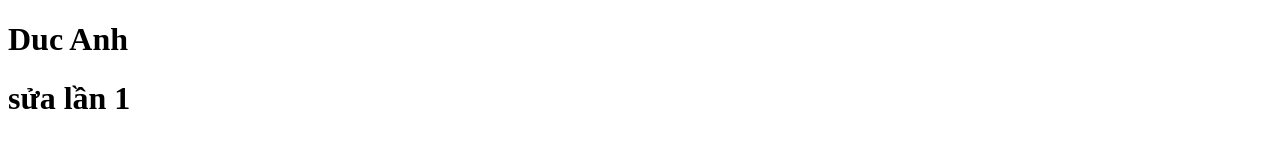
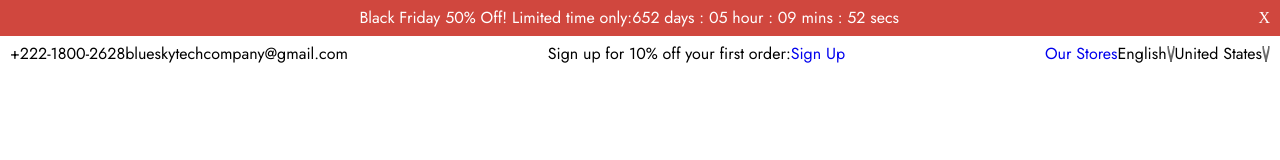
Before and after one commit to Anh-4112/demo, a plain HTML site: page index.html in a window 1280 px wide. Drawn offline with Linux system fonts and the light colour scheme.

Commit message:
commit 2

```diff
--- /dev/null
+++ b/assets/css/reset.css
@@ -0,0 +1,48 @@
+/* http://meyerweb.com/eric/tools/css/reset/
+   v2.0 | 20110126
+   License: none (public domain)
+*/
+
+html, body, div, span, applet, object, iframe,
+h1, h2, h3, h4, h5, h6, p, blockquote, pre,
+a, abbr, acronym, address, big, cite, code,
+del, dfn, em, img, ins, kbd, q, s, samp,
+small, strike, strong, sub, sup, tt, var,
+b, u, i, center,
+dl, dt, dd, ol, ul, li,
+fieldset, form, label, legend,
+table, caption, tbody, tfoot, thead, tr, th, td,
+article, aside, canvas, details, embed,
+figure, figcaption, footer, header, hgroup,
+menu, nav, output, ruby, section, summary,
+time, mark, audio, video {
+	margin: 0;
+	padding: 0;
+	border: 0;
+	font-size: 100%;
+	font: inherit;
+	vertical-align: baseline;
+}
+/* HTML5 display-role reset for older browsers */
+article, aside, details, figcaption, figure,
+footer, header, hgroup, menu, nav, section {
+	display: block;
+}
+body {
+	line-height: 1;
+}
+ol, ul {
+	list-style: none;
+}
+blockquote, q {
+	quotes: none;
+}
+blockquote:before, blockquote:after,
+q:before, q:after {
+	content: '';
+	content: none;
+}
+table {
+	border-collapse: collapse;
+	border-spacing: 0;
+}
--- /dev/null
+++ b/assets/css/style.css
@@ -0,0 +1,74 @@
+* {
+    box-sizing: border-box;
+}
+
+html {
+    font-size: 62.5%;
+}
+
+/* Khôi phục lại cỡ chữ mặc định theo rem */
+body {
+    font-size: 1.6rem;
+    font-family: "Jost", sans-serif;
+}
+
+/* ===Common=== */
+a {
+    text-decoration: none;
+}
+
+.header-fixed {
+    width: 1920px;
+    max-width: calc(100%);
+    margin-left: auto;
+    margin-right: auto;
+}
+
+/* ===Header=== */
+.notification {
+    display: flex;
+    background: #D0473E;
+    padding-top: 10px;
+    padding-bottom: 10px;
+}
+
+.notification .topbar {
+    margin: auto;
+}
+
+.notification .topbar ul {
+    display: flex;
+    color: #FFFFFF;
+}
+
+.notification .btn-X {
+    font-family: blueskytechco;
+    padding-right: 10px;
+    color: #FFFFFF;
+}
+
+.top-links {
+    display: flex;
+    padding: 10px;
+}
+
+.top-links .a {
+    display: flex;
+}
+
+.top-links .b {
+    display: flex;
+    margin: auto;
+}
+
+.top-links .language {
+    display: flex;
+}
+
+.top-links .language .english {
+    display: flex;
+}
+
+.top-links .language .united-states {
+    display: flex;
+}
--- a/index.html
+++ b/index.html
@@ -3,10 +3,64 @@
 <head>
     <meta charset="UTF-8">
     <meta name="viewport" content="width=device-width, initial-scale=1.0">
-    <title>Du An 1</title>
+    <!-- reset css -->
+    <link rel="stylesheet" href="./assets/css/reset.css">
+    <!-- embel fonts -->
+    <link rel="preconnect" href="https://fonts.googleapis.com">
+    <link rel="preconnect" href="https://fonts.gstatic.com" crossorigin>
+    <link href="https://fonts.googleapis.com/css2?family=Jost:ital,wght@0,100..900;1,100..900&display=swap" rel="stylesheet">
+    <!-- styles -->
+    <link rel="stylesheet" href="./assets/css/style.css">
+    <title>Figma To Web</title>
 </head>
 <body>
-    <h1>Duc Anh</h1>
-    <h1>sửa lần 1</h1>
+    <!-- header -->
+     <header class="header-fixed">
+        <!-- notification -->
+         <div class="notification">
+            <!-- topbar -->
+             <div class="topbar">
+                <ul>
+                    <li>
+                        <p>Black Friday 50% Off! Limited time only:</p>
+                    </li>
+                    <li>
+                        <p>652 days : 05 hour : 09 mins : 52 secs</p>
+                    </li>
+                </ul>
+             </div>
+            <!-- button -->
+             <div class="action">
+                <a href="#!" class="btn-X">X</a>
+             </div>
+         </div>
+        <!-- top links -->
+         <div class="top-links">
+            <!-- a -->
+             <div class="a">
+                <p>+222-1800-2628</p>
+                <p>blueskytechcompany@gmail.com</p>
+             </div>
+            <!-- b -->
+             <div class="b">
+                <p>Sign up for 10% off your first order:</p>
+                <a href="#!">Sign Up</a>
+             </div>
+            <!-- Language -->
+            <div class="language">
+                <a href="#!" class="our-stores">Our Stores</a>
+                <!-- English -->
+                <div class="english">
+                    <p>English</p>
+                    <img src="./assets/img/.png" alt="icon">
+                </div>
+                <!-- United States -->
+                <div class="united-states">
+                    <p>United States</p>
+                    <img src="./assets/img/.png" alt="icon">
+                </div>
+            </div>
+         </div>
+     </header>
 </body>
 </html>
```
Also changed, not shown: assets/img/.png (added).
